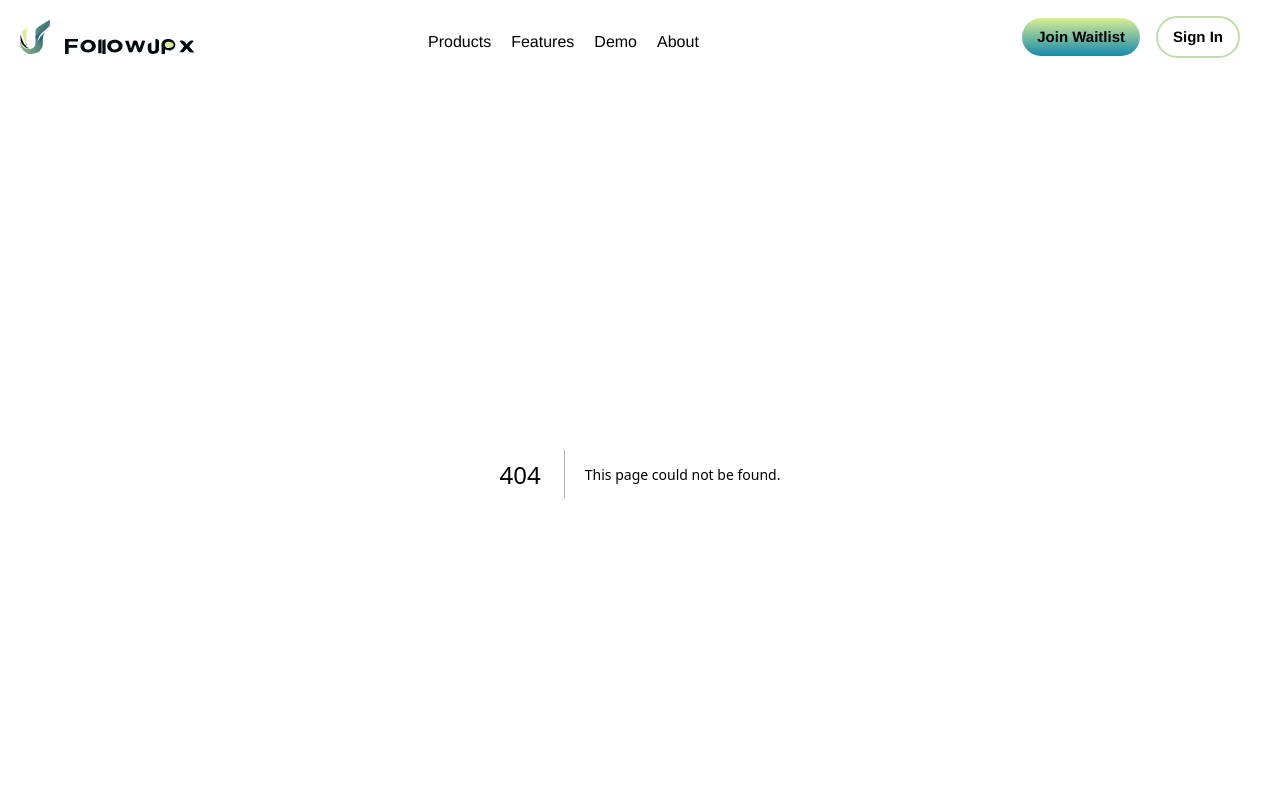
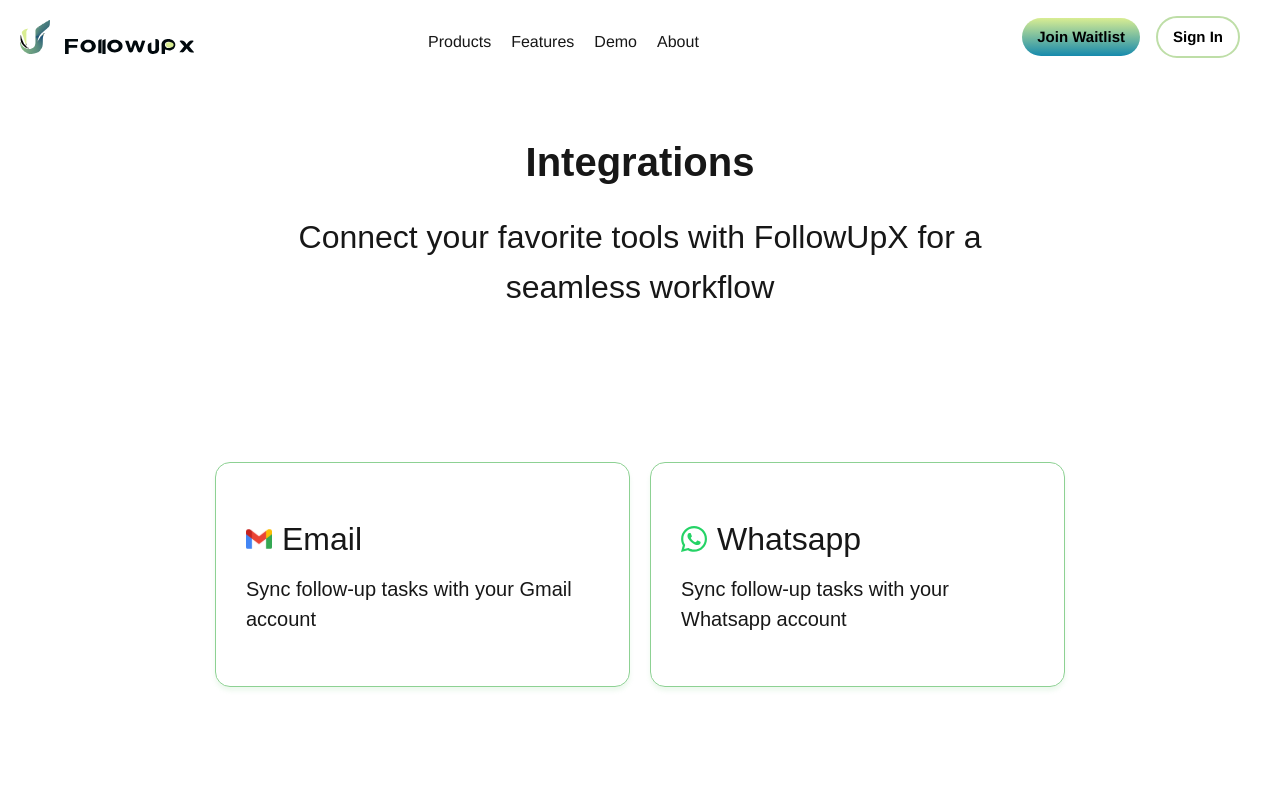
Before and after one commit to codetivite/FollowUpX, a Next.js app: page /integrations in a window 1280 px wide. Before the commit this address had no page. Shown: the top 800 px of the page. Built offline with nearby package versions, Linux system fonts and the light colour scheme.

Commit message:
feat: add integrations page structure and styles

```diff
--- /dev/null
+++ b/src/app/integrations/page.tsx
@@ -0,0 +1,45 @@
+"use client"; // Required for interactivity
+
+import styles from "./styles.module.css";
+import Image from "next/image";
+
+export default function Integrations() {
+  return (
+    <>
+      <div className={styles.IntegrationSection}>
+        <div className={styles.IntegrationText}>
+          <h1>Integrations</h1>
+          <p>Connect your favorite tools with FollowUpX for a seamless workflow</p>
+        </div>
+        <div className={styles.IntegrationContainer}>
+          <div className={styles.IntegrationMail}>
+            <div className={styles.integrate}>
+              <Image
+                src="/gmail_symbol.svg"
+                alt="Gmail symbol"
+                width={26}
+                height={24}
+                className={styles.mainImg}
+                />
+                <h2>Email</h2>
+              </div>
+              <p>Sync follow-up tasks with your Gmail account</p>
+          </div>
+          <div className={styles.IntegrationMail}>
+            <div className={styles.integrate}>
+              <Image
+                src="/whatsapp_symbol.svg"
+                alt="Whatsapp symbol"
+                width={26}
+                height={24}
+                className={styles.mainImg}
+                />
+                <h2>Whatsapp</h2>
+              </div>
+              <p>Sync follow-up tasks with your Whatsapp account</p>
+          </div>
+        </div>
+      </div>
+    </>
+  );
+}
--- /dev/null
+++ b/src/app/integrations/styles.module.css
@@ -0,0 +1,151 @@
+@media screen and (min-width: 320px) {
+  .IntegrationSection {
+    display: flex;
+    flex-direction: column;
+    gap: 60px;
+    justify-content: center;
+    padding: 60px 10px;
+    align-items: center;
+  }
+
+  .IntegrationSection .IntegrationText {
+    display: flex;
+    flex-direction: column;
+    gap: 20px;
+    align-items: center;
+    justify-items: center;
+  }
+
+  .IntegrationSection .IntegrationText h1 {
+    font-family: Public Sans, sans-serif;
+    font-weight: 700;
+    font-size: 28px;
+    line-height: 17.6px;
+    letter-spacing: 0px;
+    text-align: center;
+    vertical-align: middle;
+  }
+
+  .IntegrationSection .IntegrationText p {
+    font-family: Public Sans, sans-serif;
+    font-weight: 400;
+    font-size: 20px;
+    line-height: 30px;
+    letter-spacing: 0px;
+    text-align: center;
+    vertical-align: middle;
+  }
+
+  .IntegrationSection .IntegrationContainer {
+    display: flex;
+    flex-direction: column;
+    gap: 20px;
+    align-items: center;
+  }
+
+  .IntegrationSection .IntegrationMail {
+    display: flex;
+    flex-direction: column;
+    gap: 10px;
+    align-items: flex-start;
+    justify-content: center;
+    border: 1px solid #8DD193;
+    border-radius: 15px;
+    box-shadow: 0px 4px 4px 0px #8DD19329;
+    padding: 30px 10px;
+    width: 100%;
+  }
+
+  .IntegrationSection .integrate {
+    display: flex;
+    flex-direction: row;
+    gap: 10px;
+    align-items: center;
+  }
+
+  .IntegrationSection .integrate h2 {
+    font-family: Poppins, sans-serif;
+    font-weight: 400;
+    font-size: 20px;
+    line-height: 50px;
+    letter-spacing: 0px;
+    text-align: center;
+    vertical-align: middle;
+  }
+
+  .IntegrationSection .IntegrationMail p {
+    font-family: Poppins, sans-serif;
+    font-weight: 400;
+    font-size: 14px;
+    line-height: 30px;
+    letter-spacing: 0px;
+    vertical-align: middle;
+  }
+}
+
+/* media responsiveness 768px */
+@media screen and (min-width: 768px) {
+  .IntegrationSection {
+    padding: 80px 40px;
+  }
+
+  .IntegrationSection .IntegrationText h1 {
+    font-size: 34px;
+  }
+
+  .IntegrationSection .IntegrationText p,
+  .IntegrationSection .integrate h2 {
+    font-size: 24px;
+  }
+
+  .IntegrationSection .IntegrationMail p {
+    font-size: 16px;
+  }
+}
+
+/* media responsiveness 1024px */
+@media screen and (min-width: 1024px) {
+  .IntegrationSection {
+    gap: 100px;
+  }
+
+  .IntegrationSection .IntegrationText {
+    width: 796px;
+    gap: 40px;
+  }
+
+  .IntegrationSection .IntegrationText h1 {
+    font-size: 40px;
+  }
+
+  .IntegrationSection .IntegrationText p,
+  .IntegrationSection .integrate h2 {
+    font-size: 32px;
+    line-height: 50px;
+  }
+
+  .IntegrationSection .IntegrationContainer {
+    display: flex;
+    flex-direction: row;
+    align-items: center;
+    width: 850px;
+    height: 225px;
+    margin: 50px 0 90px 0;
+  }
+
+  .IntegrationSection .IntegrationMail {
+    padding: 30px 30px;
+    height: 225px;
+  }
+
+  .IntegrationSection .IntegrationMail p {
+    font-size: 20px;
+  }
+}
+
+/* media responsiveness 1440px */
+@media screen and (min-width: 1440px) {
+  .IntegrationSection .IntegrationContainer {
+    width: 1043px;
+  }
+}
```
